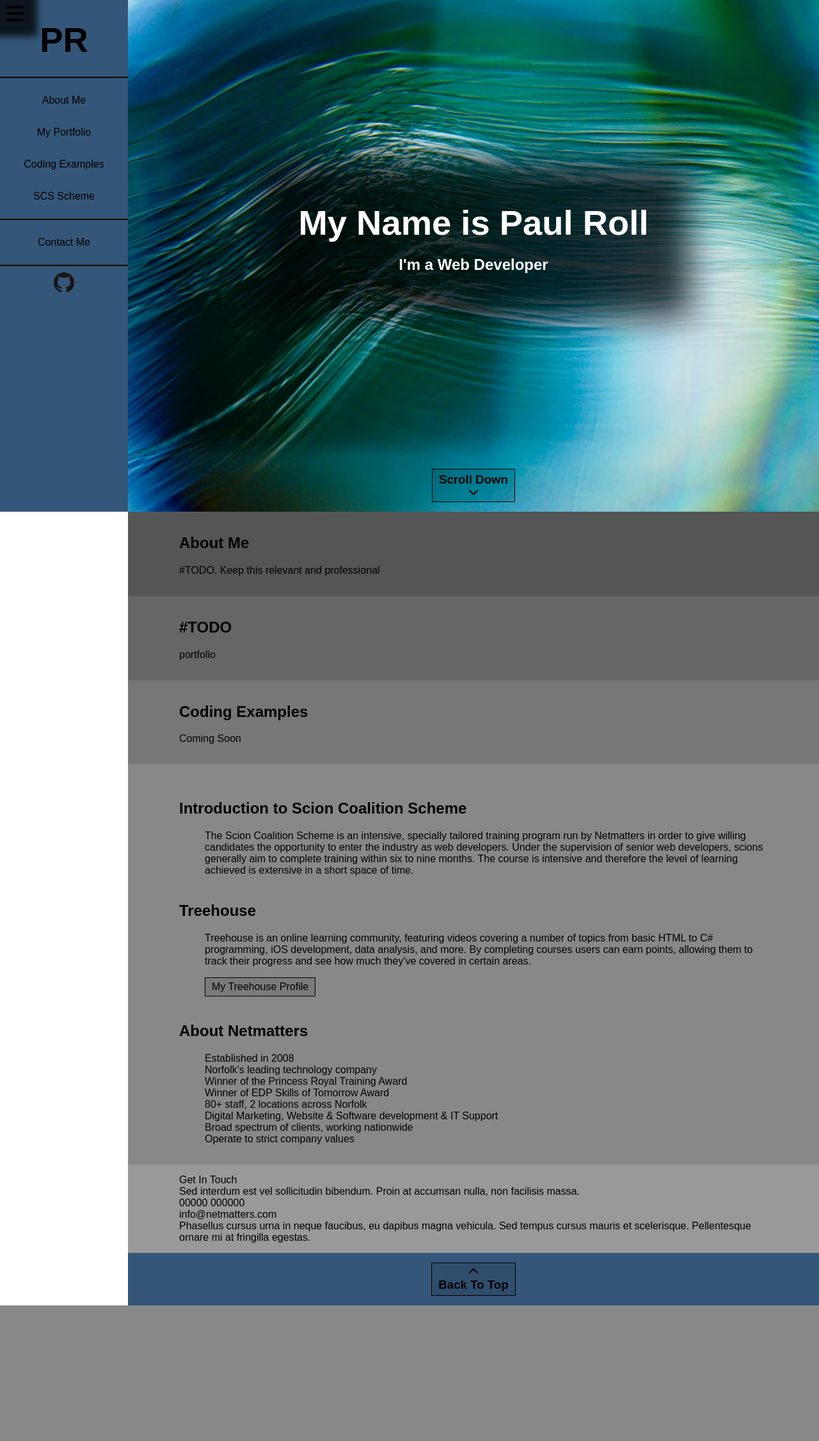
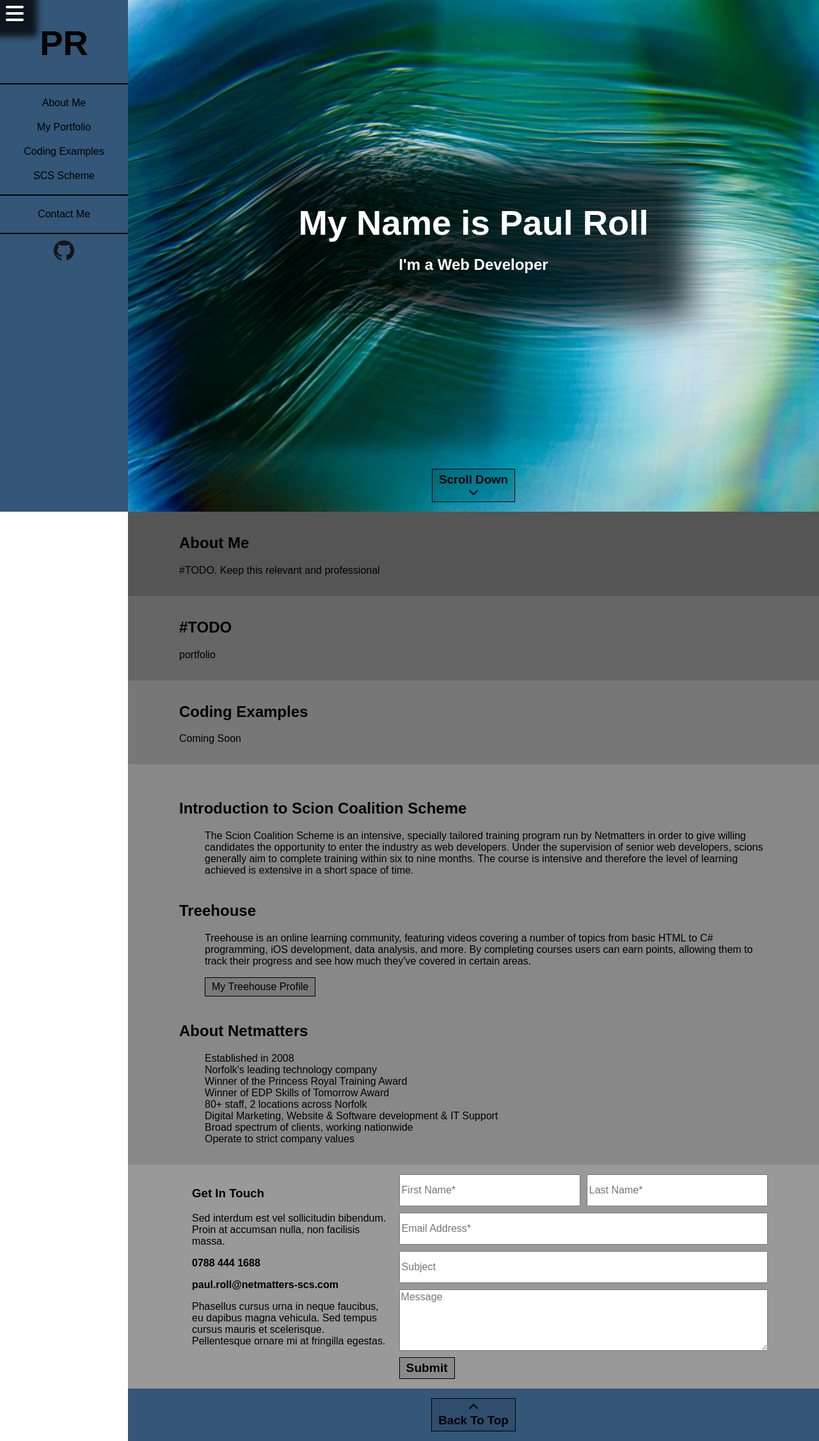
Before and after one commit to paul-roll/Portfolio, a PHP site: page / in a window 1280 px wide. Shown: the whole page at 64% size. Before the commit the page ends 2041 px from the top, so only its background shows below. Run offline with PHP 8.4, Linux system fonts and the light colour scheme; some libraries are stand-ins or nearby versions.

Commit message:
made a no-border version of btn class added btn-nb to nav links added content to contact section added invert to btn when used with icons

```diff
--- a/css/stylesheet.css
+++ b/css/stylesheet.css
@@ -342,7 +342,12 @@ a:hover.github img {
   align-items: center;
 }
 
-/* line 73, ../../Users/paulr/Desktop/Netmatters/Portfolio/scss/2.base/_2.base.scss */
+/* line 69, ../../Users/paulr/Desktop/Netmatters/Portfolio/scss/2.base/_2.base.scss */
+.sidebar .flex-container p {
+  margin: 5px 0;
+}
+
+/* line 75, ../../Users/paulr/Desktop/Netmatters/Portfolio/scss/2.base/_2.base.scss */
 .banner {
   color: white;
   background-image: url(../img/banner.avif);
@@ -350,7 +355,7 @@ a:hover.github img {
   text-align: center;
 }
 
-/* line 78, ../../Users/paulr/Desktop/Netmatters/Portfolio/scss/2.base/_2.base.scss */
+/* line 80, ../../Users/paulr/Desktop/Netmatters/Portfolio/scss/2.base/_2.base.scss */
 .banner .flex-container {
   height: 100vh;
   display: flex;
@@ -359,65 +364,116 @@ a:hover.github img {
   align-items: center;
 }
 
-/* line 84, ../../Users/paulr/Desktop/Netmatters/Portfolio/scss/2.base/_2.base.scss */
+/* line 86, ../../Users/paulr/Desktop/Netmatters/Portfolio/scss/2.base/_2.base.scss */
 .banner .flex-container > div {
   background-color: rgba(0, 0, 0, 0.75);
   box-shadow: 0 0 50px 50px rgba(0, 0, 0, 0.75);
   margin-top: auto;
 }
 
-/* line 89, ../../Users/paulr/Desktop/Netmatters/Portfolio/scss/2.base/_2.base.scss */
+/* line 91, ../../Users/paulr/Desktop/Netmatters/Portfolio/scss/2.base/_2.base.scss */
 .banner .flex-container > a {
   margin-top: auto;
 }
 
-/* line 94, ../../Users/paulr/Desktop/Netmatters/Portfolio/scss/2.base/_2.base.scss */
+/* line 96, ../../Users/paulr/Desktop/Netmatters/Portfolio/scss/2.base/_2.base.scss */
 .aboutme {
   background-color: #555;
 }
 
-/* line 97, ../../Users/paulr/Desktop/Netmatters/Portfolio/scss/2.base/_2.base.scss */
+/* line 99, ../../Users/paulr/Desktop/Netmatters/Portfolio/scss/2.base/_2.base.scss */
 .portfolio {
   background-color: #666;
 }
 
-/* line 100, ../../Users/paulr/Desktop/Netmatters/Portfolio/scss/2.base/_2.base.scss */
+/* line 102, ../../Users/paulr/Desktop/Netmatters/Portfolio/scss/2.base/_2.base.scss */
 .examples {
   background-color: #777;
 }
 
-/* line 103, ../../Users/paulr/Desktop/Netmatters/Portfolio/scss/2.base/_2.base.scss */
+/* line 105, ../../Users/paulr/Desktop/Netmatters/Portfolio/scss/2.base/_2.base.scss */
 .scs {
   background-color: #888;
 }
 
-/* line 105, ../../Users/paulr/Desktop/Netmatters/Portfolio/scss/2.base/_2.base.scss */
+/* line 107, ../../Users/paulr/Desktop/Netmatters/Portfolio/scss/2.base/_2.base.scss */
 .scs h2 {
   margin-top: 40px;
 }
 
-/* line 108, ../../Users/paulr/Desktop/Netmatters/Portfolio/scss/2.base/_2.base.scss */
+/* line 110, ../../Users/paulr/Desktop/Netmatters/Portfolio/scss/2.base/_2.base.scss */
 .scs p {
   margin-left: 40px;
 }
 
-/* line 111, ../../Users/paulr/Desktop/Netmatters/Portfolio/scss/2.base/_2.base.scss */
+/* line 113, ../../Users/paulr/Desktop/Netmatters/Portfolio/scss/2.base/_2.base.scss */
 .scs ul {
   list-style: none;
 }
 
-/* line 115, ../../Users/paulr/Desktop/Netmatters/Portfolio/scss/2.base/_2.base.scss */
+/* line 117, ../../Users/paulr/Desktop/Netmatters/Portfolio/scss/2.base/_2.base.scss */
 .contact {
   background-color: #999;
 }
 
-/* line 118, ../../Users/paulr/Desktop/Netmatters/Portfolio/scss/2.base/_2.base.scss */
+/* line 119, ../../Users/paulr/Desktop/Netmatters/Portfolio/scss/2.base/_2.base.scss */
+.contact .flex-container {
+  display: flex;
+  flex-direction: column;
+  gap: 20px;
+}
+
+@media (min-width: 992px) {
+  /* line 119, ../../Users/paulr/Desktop/Netmatters/Portfolio/scss/2.base/_2.base.scss */
+  .contact .flex-container {
+    flex-direction: row;
+  }
+  /* line 125, ../../Users/paulr/Desktop/Netmatters/Portfolio/scss/2.base/_2.base.scss */
+  .contact .flex-container > div {
+    max-width: 33%;
+  }
+  /* line 128, ../../Users/paulr/Desktop/Netmatters/Portfolio/scss/2.base/_2.base.scss */
+  .contact .flex-container > form {
+    height: 100%;
+  }
+}
+
+/* line 133, ../../Users/paulr/Desktop/Netmatters/Portfolio/scss/2.base/_2.base.scss */
+.contact form {
+  display: flex;
+  flex-flow: row wrap;
+  gap: 10px;
+}
+
+/* line 137, ../../Users/paulr/Desktop/Netmatters/Portfolio/scss/2.base/_2.base.scss */
+.contact form #first, .contact form #last, .contact form #email, .contact form #subject, .contact form #message {
+  width: 100%;
+}
+
+@media (min-width: 576px) {
+  /* line 142, ../../Users/paulr/Desktop/Netmatters/Portfolio/scss/2.base/_2.base.scss */
+  .contact form #first, .contact form #last {
+    flex: 1 0;
+  }
+}
+
+/* line 148, ../../Users/paulr/Desktop/Netmatters/Portfolio/scss/2.base/_2.base.scss */
+.contact input[type=text], .contact input[type=email] {
+  height: 50px;
+}
+
+/* line 151, ../../Users/paulr/Desktop/Netmatters/Portfolio/scss/2.base/_2.base.scss */
+.contact input[type=submit] {
+  font-size: 1.2em;
+}
+
+/* line 155, ../../Users/paulr/Desktop/Netmatters/Portfolio/scss/2.base/_2.base.scss */
 .footer {
   background-color: #345678;
   text-align: center;
 }
 
-/* line 124, ../../Users/paulr/Desktop/Netmatters/Portfolio/scss/2.base/_2.base.scss */
+/* line 161, ../../Users/paulr/Desktop/Netmatters/Portfolio/scss/2.base/_2.base.scss */
 .btn {
   border: 1px solid black;
   background-color: rgba(0, 0, 0, 0.1);
@@ -425,7 +481,7 @@ a:hover.github img {
   display: inline-block;
 }
 
-/* line 129, ../../Users/paulr/Desktop/Netmatters/Portfolio/scss/2.base/_2.base.scss */
+/* line 166, ../../Users/paulr/Desktop/Netmatters/Portfolio/scss/2.base/_2.base.scss */
 .btn:hover {
   border-color: transparent;
   background-color: transparent;
@@ -434,101 +490,126 @@ a:hover.github img {
   box-shadow: 0 0 10px 10px rgba(0, 0, 0, 0.75);
 }
 
-/* line 136, ../../Users/paulr/Desktop/Netmatters/Portfolio/scss/2.base/_2.base.scss */
+/* line 172, ../../Users/paulr/Desktop/Netmatters/Portfolio/scss/2.base/_2.base.scss */
+.btn:hover i {
+  filter: invert(1);
+}
+
+/* line 176, ../../Users/paulr/Desktop/Netmatters/Portfolio/scss/2.base/_2.base.scss */
 .btn h3 {
   margin: 0;
 }
 
-/* line 141, ../../Users/paulr/Desktop/Netmatters/Portfolio/scss/2.base/_2.base.scss */
+/* line 180, ../../Users/paulr/Desktop/Netmatters/Portfolio/scss/2.base/_2.base.scss */
+.btn-nb {
+  padding: 5px 10px;
+  display: inline-block;
+}
+
+/* line 183, ../../Users/paulr/Desktop/Netmatters/Portfolio/scss/2.base/_2.base.scss */
+.btn-nb:hover {
+  border-color: transparent;
+  background-color: transparent;
+  color: white;
+  background-color: rgba(0, 0, 0, 0.75);
+  box-shadow: 0 0 10px 10px rgba(0, 0, 0, 0.75);
+}
+
+/* line 192, ../../Users/paulr/Desktop/Netmatters/Portfolio/scss/2.base/_2.base.scss */
+.bold {
+  font-weight: bold;
+}
+
+/* line 196, ../../Users/paulr/Desktop/Netmatters/Portfolio/scss/2.base/_2.base.scss */
 .wrapper {
   padding: 15px;
   margin: 0 auto;
 }
 
 @media (min-width: 576px) {
-  /* line 141, ../../Users/paulr/Desktop/Netmatters/Portfolio/scss/2.base/_2.base.scss */
+  /* line 196, ../../Users/paulr/Desktop/Netmatters/Portfolio/scss/2.base/_2.base.scss */
   .wrapper {
     max-width: 362px;
   }
 }
 
 @media (min-width: 768px) {
-  /* line 141, ../../Users/paulr/Desktop/Netmatters/Portfolio/scss/2.base/_2.base.scss */
+  /* line 196, ../../Users/paulr/Desktop/Netmatters/Portfolio/scss/2.base/_2.base.scss */
   .wrapper {
     max-width: 550px;
   }
 }
 
 @media (min-width: 992px) {
-  /* line 141, ../../Users/paulr/Desktop/Netmatters/Portfolio/scss/2.base/_2.base.scss */
+  /* line 196, ../../Users/paulr/Desktop/Netmatters/Portfolio/scss/2.base/_2.base.scss */
   .wrapper {
     max-width: 770px;
   }
 }
 
 @media (min-width: 1200px) {
-  /* line 141, ../../Users/paulr/Desktop/Netmatters/Portfolio/scss/2.base/_2.base.scss */
+  /* line 196, ../../Users/paulr/Desktop/Netmatters/Portfolio/scss/2.base/_2.base.scss */
   .wrapper {
     max-width: 950px;
   }
 }
 
-/* line 158, ../../Users/paulr/Desktop/Netmatters/Portfolio/scss/2.base/_2.base.scss */
+/* line 213, ../../Users/paulr/Desktop/Netmatters/Portfolio/scss/2.base/_2.base.scss */
 .hidden {
   display: none;
 }
 
 @media (min-width: 576px) {
-  /* line 162, ../../Users/paulr/Desktop/Netmatters/Portfolio/scss/2.base/_2.base.scss */
+  /* line 217, ../../Users/paulr/Desktop/Netmatters/Portfolio/scss/2.base/_2.base.scss */
   .hide-xs {
     display: none;
   }
 }
 
 @media (min-width: 576px) {
-  /* line 167, ../../Users/paulr/Desktop/Netmatters/Portfolio/scss/2.base/_2.base.scss */
+  /* line 222, ../../Users/paulr/Desktop/Netmatters/Portfolio/scss/2.base/_2.base.scss */
   .show-xs {
     display: inherit;
   }
 }
 
 @media (min-width: 768px) {
-  /* line 173, ../../Users/paulr/Desktop/Netmatters/Portfolio/scss/2.base/_2.base.scss */
+  /* line 228, ../../Users/paulr/Desktop/Netmatters/Portfolio/scss/2.base/_2.base.scss */
   .hide-sm {
     display: none;
   }
 }
 
 @media (min-width: 768px) {
-  /* line 178, ../../Users/paulr/Desktop/Netmatters/Portfolio/scss/2.base/_2.base.scss */
+  /* line 233, ../../Users/paulr/Desktop/Netmatters/Portfolio/scss/2.base/_2.base.scss */
   .show-sm {
     display: inherit;
   }
 }
 
 @media (min-width: 992px) {
-  /* line 184, ../../Users/paulr/Desktop/Netmatters/Portfolio/scss/2.base/_2.base.scss */
+  /* line 239, ../../Users/paulr/Desktop/Netmatters/Portfolio/scss/2.base/_2.base.scss */
   .hide-md {
     display: none;
   }
 }
 
 @media (min-width: 992px) {
-  /* line 189, ../../Users/paulr/Desktop/Netmatters/Portfolio/scss/2.base/_2.base.scss */
+  /* line 244, ../../Users/paulr/Desktop/Netmatters/Portfolio/scss/2.base/_2.base.scss */
   .show-md {
     display: inherit;
   }
 }
 
 @media (min-width: 1200px) {
-  /* line 195, ../../Users/paulr/Desktop/Netmatters/Portfolio/scss/2.base/_2.base.scss */
+  /* line 250, ../../Users/paulr/Desktop/Netmatters/Portfolio/scss/2.base/_2.base.scss */
   .hide-lg {
     display: none;
   }
 }
 
 @media (min-width: 1200px) {
-  /* line 200, ../../Users/paulr/Desktop/Netmatters/Portfolio/scss/2.base/_2.base.scss */
+  /* line 255, ../../Users/paulr/Desktop/Netmatters/Portfolio/scss/2.base/_2.base.scss */
   .show-lg {
     display: inherit;
   }
--- a/index.html
+++ b/index.html
@@ -18,14 +18,14 @@
       </div>
       <nav class="sidebar hidden show-xs">
         <div class="wrapper flex-container">
-          <a href=""><h1>PR</h1></a>
+          <a href=""><h1 class="btn-nb">PR</h1></a>
           <hr>
-          <a href="#aboutme"><p>About Me</p></a>
-          <a href="#portfolio"><p>My Portfolio</p></a>
-          <a href="#examples"><p>Coding Examples</p></a>
-          <a href="#scs"><p>SCS Scheme</p></a>
+          <a href="#aboutme"><p class="btn-nb">About Me</p></a>
+          <a href="#portfolio"><p class="btn-nb">My Portfolio</p></a>
+          <a href="#examples"><p class="btn-nb">Coding Examples</p></a>
+          <a href="#scs"><p class="btn-nb">SCS Scheme</p></a>
           <hr>
-          <a href="#contact"><p>Contact Me</p></a>
+          <a href="#contact"><p class="btn-nb">Contact Me</p></a>
           <hr>
           <a class="github" href="https://github.com/paul-roll" target="_blank"><img src="img/GitHub-Mark-32px.png"></a>
         </div>
@@ -99,13 +99,23 @@
       </section>
 
       <section class="contact">
-        <div class="wrapper">
+        <div class="wrapper flex-container">
           <a name="contact"></a>
-            Get In Touch<br>
-            Sed interdum est vel sollicitudin bibendum. Proin at accumsan nulla, non facilisis massa.<br>
-            00000 000000<br>
-            info@netmatters.com<br>
-            Phasellus cursus urna in neque faucibus, eu dapibus magna vehicula. Sed tempus cursus mauris et scelerisque. Pellentesque ornare mi at fringilla egestas.
+          <div class="">
+            <h3>Get In Touch</h3>
+            <p>Sed interdum est vel sollicitudin bibendum. Proin at accumsan nulla, non facilisis massa.</p>
+            <p class="bold">0788 444 1688</p>
+            <p class="bold">paul.roll@netmatters-scs.com</p>
+            <p>Phasellus cursus urna in neque faucibus, eu dapibus magna vehicula. Sed tempus cursus mauris et scelerisque. Pellentesque ornare mi at fringilla egestas.</p>
+          </div>
+          <form>
+            <input id="first" type="text" placeholder="First Name*">
+            <input id="last" type="text" placeholder="Last Name*">
+            <input id="email" type="email" placeholder="Email Address*">
+            <input id="subject" type="text" placeholder="Subject">
+            <textarea rows="5" id="message" placeholder="Message"></textarea>
+            <input class="btn bold" type="submit" value="Submit">
+          </form>
         </div>
       </section>
 
--- a/scss/2.base/_2.base.scss
+++ b/scss/2.base/_2.base.scss
@@ -65,8 +65,10 @@ a {
     .flex-container {
         display: flex;
         flex-direction: column;
-        // justify-content: center;
         align-items: center;
+        p {
+            margin: 5px 0;
+        }
     }
 }
 
@@ -114,6 +116,41 @@ a {
 }
 .contact {
     background-color: #999;
+    .flex-container {
+        display: flex;
+        flex-direction: column;
+        gap: 20px;
+        @media (min-width: $breakpoint-md) {
+            flex-direction: row;
+            > div {
+                max-width: 33%;
+            }
+            > form {
+                height: 100%;
+            }
+        }
+    }
+    form {
+        display: flex;
+        flex-flow: row wrap;
+        gap: 10px;
+        #first, #last, #email, #subject, #message {
+            width: 100%;
+            // flex: 1 0;
+        }
+        @media (min-width: $breakpoint-xs) {
+            #first, #last {
+                // width: 40%;
+                flex: 1 0;
+            }
+        }
+    }
+    input[type=text], input[type=email] {
+        height: 50px;
+    }
+    input[type=submit] {
+        font-size: 1.2em;
+    }
 }
 .footer {
     background-color: #345678;
@@ -132,10 +169,28 @@ a {
         color: white;
         background-color: rgba(black, 0.75);
         box-shadow: 0 0 10px 10px rgba(black, 0.75);
+        i {
+            filter: invert(1);
+        }
     }
     h3 {
         margin: 0;
     }
+}
+.btn-nb {
+    padding: 5px 10px;
+    display: inline-block;
+    &:hover {
+        border-color: transparent;
+        background-color: transparent;
+        color: white;
+        background-color: rgba(black, 0.75);
+        box-shadow: 0 0 10px 10px rgba(black, 0.75);
+    }
+}
+
+.bold {
+    font-weight: bold;
 }
 
 .wrapper {
```
Also changed, not shown: 1 other file.
